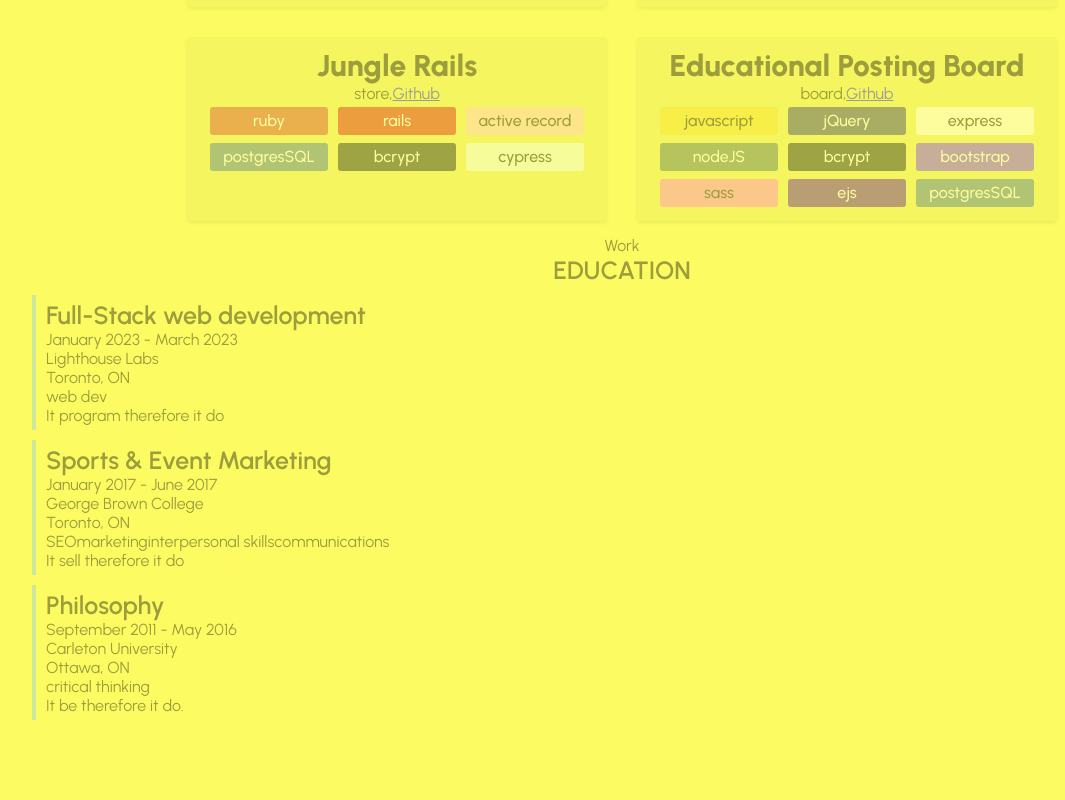
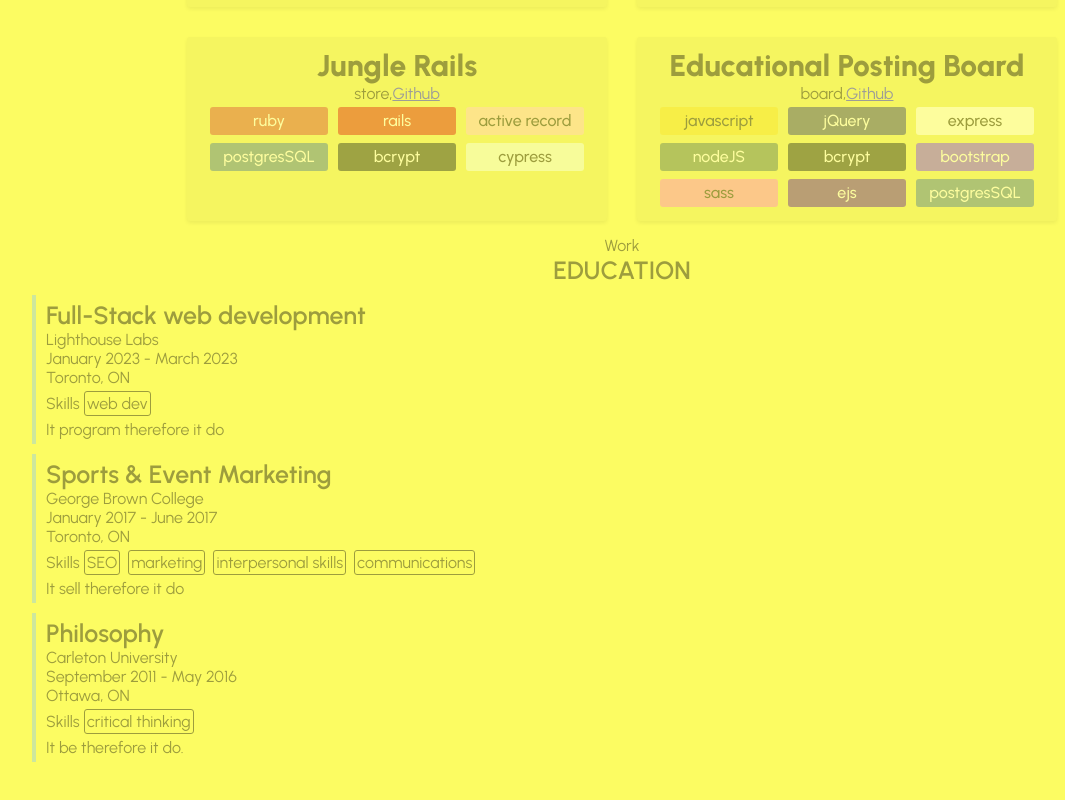
Before and after one commit to gtemple/personal-site-redux, a React (Vite) app in the folder client/: page / in a window 1280 px wide. Shown: the part 1654-2454 px from the top of the page, without its empty margins (18-1083 px from the left). Before the commit the page ends 2424 px from the top, so only its background shows below. Built offline with nearby package versions, Linux system fonts and the light colour scheme.

Commit message:
fix error

```diff
--- a/client/src/components/Education/Degree.tsx
+++ b/client/src/components/Education/Degree.tsx
@@ -10,19 +10,28 @@ type DegreeData = {
   skills: string[]
 }
 
-const Degree = ({name, degree, location, start, end, description, image, skills}: DegreeData) => {
+const Degree = ({name, degree, location, start, end, description, skills}: DegreeData) => {
+
+  const skillsParser = (skillArray: string[]) => {
+    return skillArray.map((s: string, index: number) => {
+      return (<div className={`${s.toLowerCase().split(' ').join('-')} skill`} key={index}>{s}</div>)
+    });
+  }
+
   return (
     <div className='degree-container'>
       <div>
         <h3>{degree}</h3>
-        <div>{start} - {end}</div>
+        <div>
+          <div>{name}</div>
+          <div>{start} - {end}</div>
+        </div>
       </div>
       <div>
-        <div>{name}</div>
         <div>{location}</div>
       </div>
       <div>
-        <div>{skills}</div>
+        <div className='skills'>Skills {skillsParser(skills)}</div>
         <div>{description}</div>
       </div>
     </div>
--- a/client/src/components/Education/education.css
+++ b/client/src/components/Education/education.css
@@ -7,3 +7,24 @@
   border-color: hsl(208, 100%, 75%);
   text-align: left;
 }
+
+.skills {
+  display: flex;
+  flex-wrap: wrap;
+  align-items: center;
+}
+
+.skill {
+  margin: 4px;
+  padding: 2px;
+  font-weight: 400;
+  border-style: solid;
+  border-width: 1px;
+  border-radius: 3px;
+  transition: transform .2s;
+
+}
+
+.skill:hover {
+  transform: scale(1.1);
+}
--- a/client/src/components/Projects/Project.tsx
+++ b/client/src/components/Projects/Project.tsx
@@ -5,7 +5,6 @@ type ProjectProps = {
   github: string;
   stack: string[]
 }
-
 
 
 export const Project = ({ name, description, url, github, stack }: ProjectProps) => {
```
